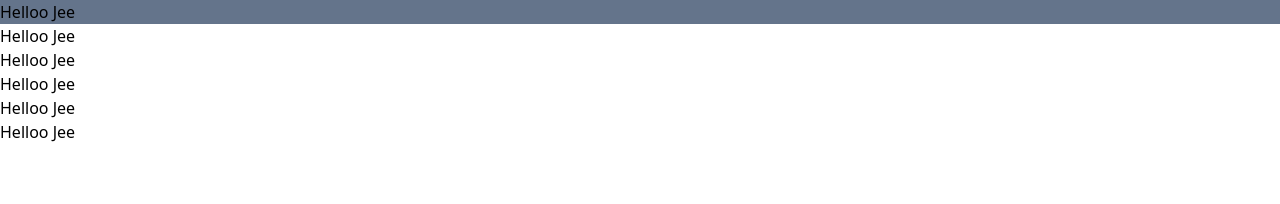
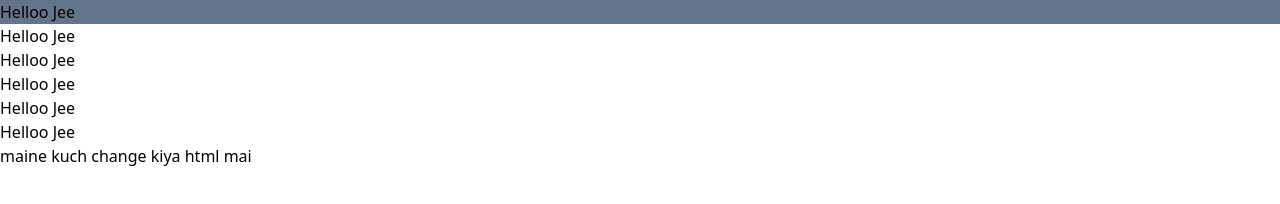
Before and after one commit to anubhav-x14/Practice_Github, a website built with Vite: page index.html in a window 1280 px wide. Built offline with nearby package versions, Linux system fonts and the light colour scheme.

Commit message:
html change

```diff
--- a/index.html
+++ b/index.html
@@ -13,5 +13,7 @@
     <h3>Helloo Jee</h3>
     <h3>Helloo Jee</h3>
     <h3>Helloo Jee</h3>
+
+    <h2>maine kuch change kiya html mai</h2>
 </body>
 </html>
```
